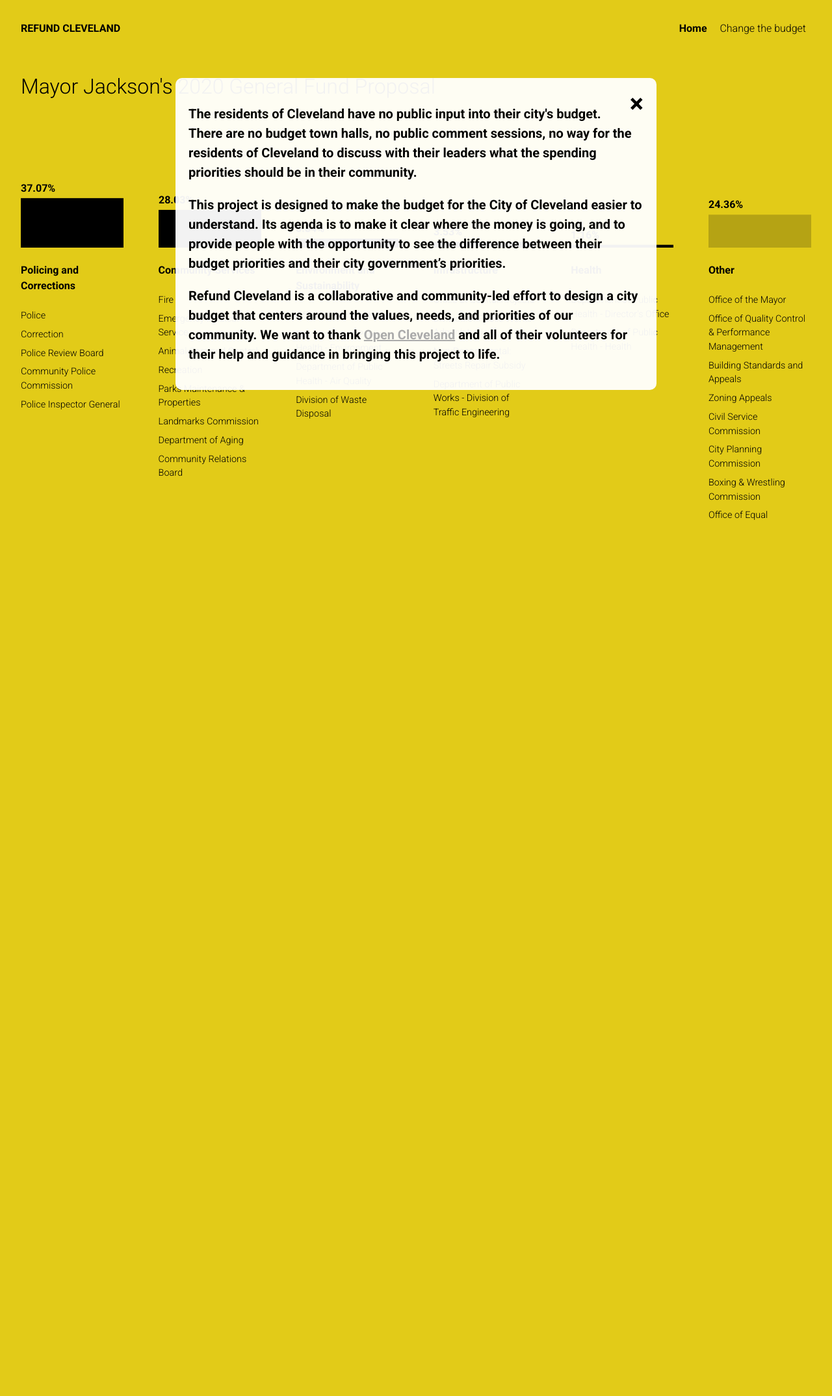
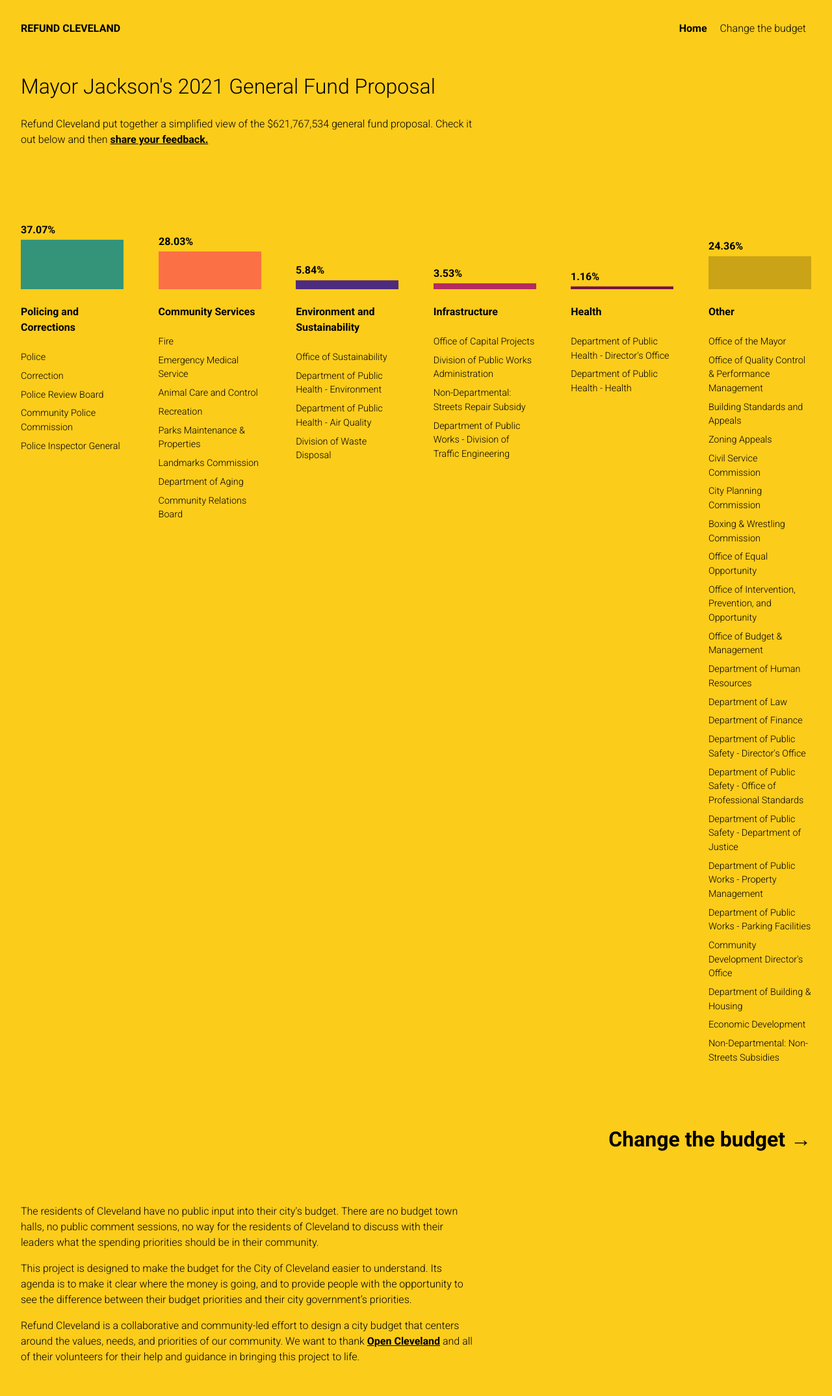
Before and after one commit to opencleveland/refundcleveland, a Django app: page / in a window 1280 px wide. Shown: the whole page at 65% size. Before the commit the page ends 800 px from the top, so only its background shows below. Run offline with Django 3.2, Linux system fonts and the light colour scheme.

Commit message:
Update colors and placeholder copy

```diff
--- a/peoples_budget/templates/change-the-budget.html
+++ b/peoples_budget/templates/change-the-budget.html
@@ -7,7 +7,6 @@
 
     <div id="header-info">
         <h1>What would your budget look like?</h1>
-        <p>Refund Cleveland is collecting public feedback about how city funds should be dispersed between the budget items below (everything not assigned to the "Other" category in our <a href="/">simplified view of Mayor Jackson's 2021 budget proposal</a>).</p>
     </div>
     <div id="penny_budget_legend"></div>
 
--- a/peoples_budget/templates/home.html
+++ b/peoples_budget/templates/home.html
@@ -3,14 +3,16 @@
 
 {% block content %}
 
-    <h1>Mayor Jackson's 2020 General Fund Proposal</h1>
+   <div id="header-info">
+       <h1>Mayor Jackson's 2021 General Fund Proposal</h1>
+    </div>
 
     <div id="budget_visualization"></div>
 
     <!-- Modal content-->
-    <div id="about-modal" class="modal">
-        <div class="modal-content">
-            <span class="close">&times;</span>
+{#    <div id="about-modal" class="modal">#}
+{#        <div class="modal-content">#}
+{#            <span class="close">&times;</span>#}
             <p>The residents of Cleveland have no public input into their city's budget. There are no budget town halls,
                 no public comment sessions, no way for the residents of Cleveland to discuss with their leaders what the
                 spending priorities should be in their community.</p>
@@ -20,34 +22,34 @@
             <p>Refund Cleveland is a collaborative and community-led effort to design a city budget that centers around
                 the values, needs, and priorities of our community. We want to thank <a href="https://www.opencleveland.org/">Open Cleveland</a> and all of their
                 volunteers for their help and guidance in bringing this project to life.</p>
-        </div>
-    </div>
+{#        </div>#}
+{#    </div>#}
 
 
 {% endblock content %}
 
 {% block footer_scripts %}
-    <!-- Modal -->
-    <script>
-        (function () {
-            // Fade in the modal
-            let modal = document.getElementById("about-modal");
-            modal.style.opacity = 1;
-
-            // Close the modal on close button click
-            let span = document.getElementsByClassName("close")[0];
-            span.onclick = function () {
-                modal.style.display = "none";
-            }
-
-            // Close the modal on a click outside of the modal
-            window.onclick = function (event) {
-                if (event.target == modal) {
-                    modal.style.display = "none";
-                }
-            }
-        })();
-    </script>
+{#    <!-- Modal -->#}
+{#    <script>#}
+{#        (function () {#}
+{#            // Fade in the modal#}
+{#            let modal = document.getElementById("about-modal");#}
+{#            modal.style.opacity = 1;#}
+{##}
+{#            // Close the modal on close button click#}
+{#            let span = document.getElementsByClassName("close")[0];#}
+{#            span.onclick = function () {#}
+{#                modal.style.display = "none";#}
+{#            }#}
+{##}
+{#            // Close the modal on a click outside of the modal#}
+{#            window.onclick = function (event) {#}
+{#                if (event.target == modal) {#}
+{#                    modal.style.display = "none";#}
+{#                }#}
+{#            }#}
+{#        })();#}
+{#    </script>#}
 
     <!-- Load D3.js -->
     <script src="https://d3js.org/d3.v6.min.js"></script>
--- a/peoples_budget/views.py
+++ b/peoples_budget/views.py
@@ -23,5 +23,5 @@
     return render(request, 'change-the-budget.html', {
         'change_budget': True,
         'data': json_file,
-        'body_classes': 'change-the-budget colored-bg'
+        'body_classes': 'change-the-budget'
     })
--- a/static/js/mayors-budget.js
+++ b/static/js/mayors-budget.js
@@ -17,10 +17,18 @@
 
     let categories = data.children;
 
+    // Placeholder info explaining the simplified budget
+    d3.select("#header-info").append("div")
+        .attr("class", "surplus-explanation")
+        .html(function() {
+            return `<p>Refund Cleveland put together a simplified view of the $${add_commas(data.total)} general fund proposal. Check it out below and then <a href="/change-the-budget">share your feedback.</a></p>`
+        });
+
     const MULTIPLIER = 2,  // add height to bars
         SHIFT = 2,  // bar height when data is 0
         margin = {top: 0, right: 0, bottom: 0, left: 0},
-        height = 200 - margin.top - margin.bottom + SHIFT;
+        height = 200 - margin.top - margin.bottom + SHIFT,
+        colors = get_bar_colors();
 
     // Select container div
     let container_div = d3.select("#budget_visualization");
@@ -45,8 +53,7 @@
         .attr("height", d => (100 * MULTIPLIER) + SHIFT)
         .attr("y", d => height - (100 * MULTIPLIER) - SHIFT)
         .attr("x", 0)
-        // .attr("fill", (d, i) => colors[30 + (i * 15) % colors.length])
-        .attr("fill", "#000");
+        .attr("fill", (d, i) => colors[i % colors.length]);
 
     // Animate in bars on load
     bars.transition()
--- a/static/js/shared.js
+++ b/static/js/shared.js
@@ -46,3 +46,8 @@
 function add_commas(x) {
     return x.toString().replace(/\B(?=(\d{3})+(?!\d))/g, ",");
 }
+
+// Returns array of bar colors
+function get_bar_colors() {
+    return ["#349479", "#FC7045", "#4D2B7F", "#B42B5C", "#771247", "#666666"];
+}
--- a/static/style.css
+++ b/static/style.css
@@ -13,11 +13,7 @@
 }
 
 body.home, body.colored-bg {
-  background: #FCE21B;
-}
-
-body.change-the-budget {
-  background: #1bfc9f;
+  background: #fccc1b;
 }
 
 div#page-wrap {
@@ -201,24 +197,26 @@
   fill: #000;
 }
 
-#penny_budget_legend h1 {
+#penny_budget_legend h2 {
   font-weight: 300;
   margin-bottom: 0;
 }
 
-#penny_budget_legend h1 span {
+#penny_budget_legend h2 span {
   font-weight: 700;
   font-size: 2em;
   display: block;
 }
 
-#penny_budget_legend h1 span.balanced {
-  color: #b10222;
+#penny_budget_legend > div {
+  border: 2px solid #000;
+  text-align: center;
+  padding: 0.5em 0;
 }
 
-#penny_budget_legend {
-  border: 2px solid #000;
-  text-align: center;
+#penny_budget_legend > div.balanced {
+  background: #fccc1b;
+  border: 2px solid #fccc1b;
 }
 
 div#penny_budget_legend p {
--- a/static/style.scss
+++ b/static/style.scss
@@ -19,11 +19,7 @@
 }
 
 body.home, body.colored-bg {
-  background: $c-primary;
-}
-
-body.change-the-budget {
-  background: #1bfc9f;
+  background: #fccc1b;
 }
 
 div#page-wrap {
@@ -211,24 +207,25 @@
   fill: #000;
 }
 
-#penny_budget_legend h1 {
+#penny_budget_legend h2 {
   font-weight: 300;
   margin-bottom: 0;
 }
 
-#penny_budget_legend h1 span {
+#penny_budget_legend h2 span {
   font-weight: 700;
   font-size: 2em;
   display: block;
 }
 
-#penny_budget_legend h1 span.balanced {
-  color: #b10222;
-}
-
-#penny_budget_legend {
+#penny_budget_legend > div {
   border: 2px solid #000;
   text-align: center;
+  padding: .5em 0;
+}
+#penny_budget_legend > div.balanced {
+  background: #fccc1b;
+  border: 2px solid #fccc1b;
 }
 
 div#penny_budget_legend p {
```
Also changed, not shown: static/js/change-budget.js (+7 -6 lines), 1 other file.
